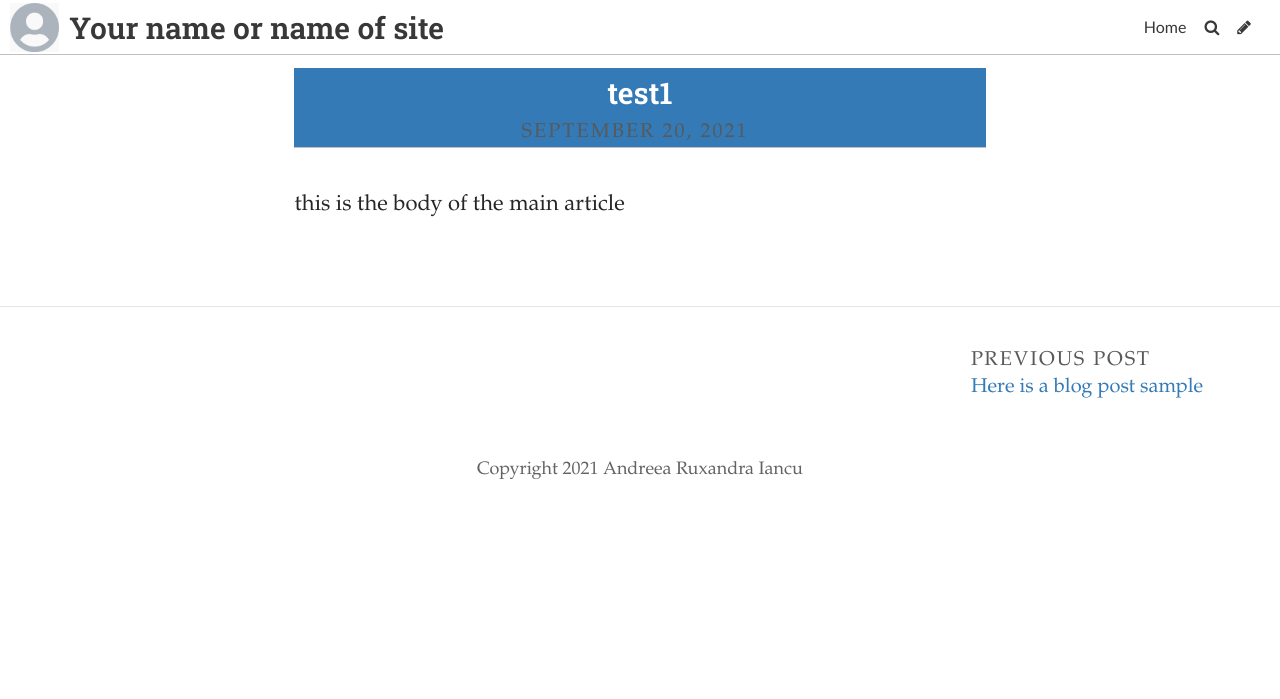
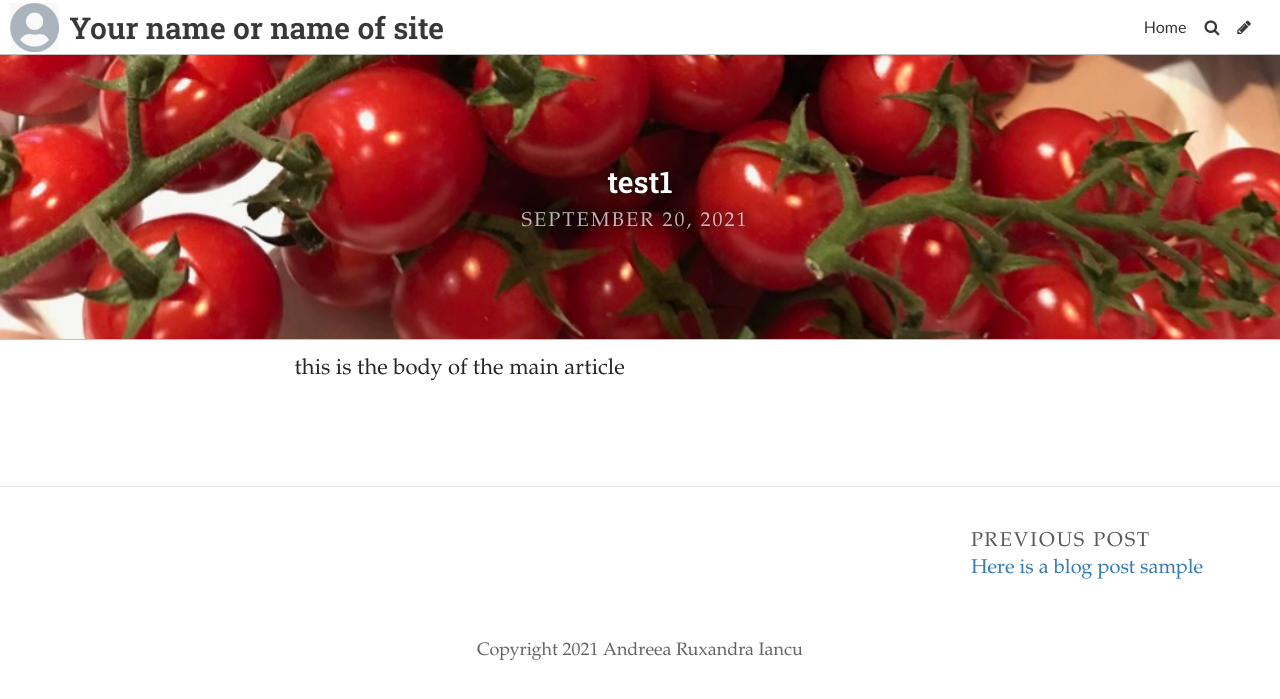
Before and after one commit to ruxandraandreea/typoassignment, a Jekyll site: the page built from _posts/2021-09-20-test1.md, in a window 1280 px wide. Shown: the top 699 px of the page. Built offline with Jekyll 4.4.1, drawn with Linux system fonts in a browser that asks for light colours; some web fonts are replaced.

Commit message:
Update Post “2021-09-20-test1”

```diff
--- a/_posts/2021-09-20-test1.md
+++ b/_posts/2021-09-20-test1.md
@@ -2,6 +2,7 @@
 layout: post
 title: test1
 date: 2021-09-20T11:43:48.535Z
+image: ../uploads/tomatoes.jpg
 title_color: "#ffffff"
 caption: this is a caption
 comments: false
```
